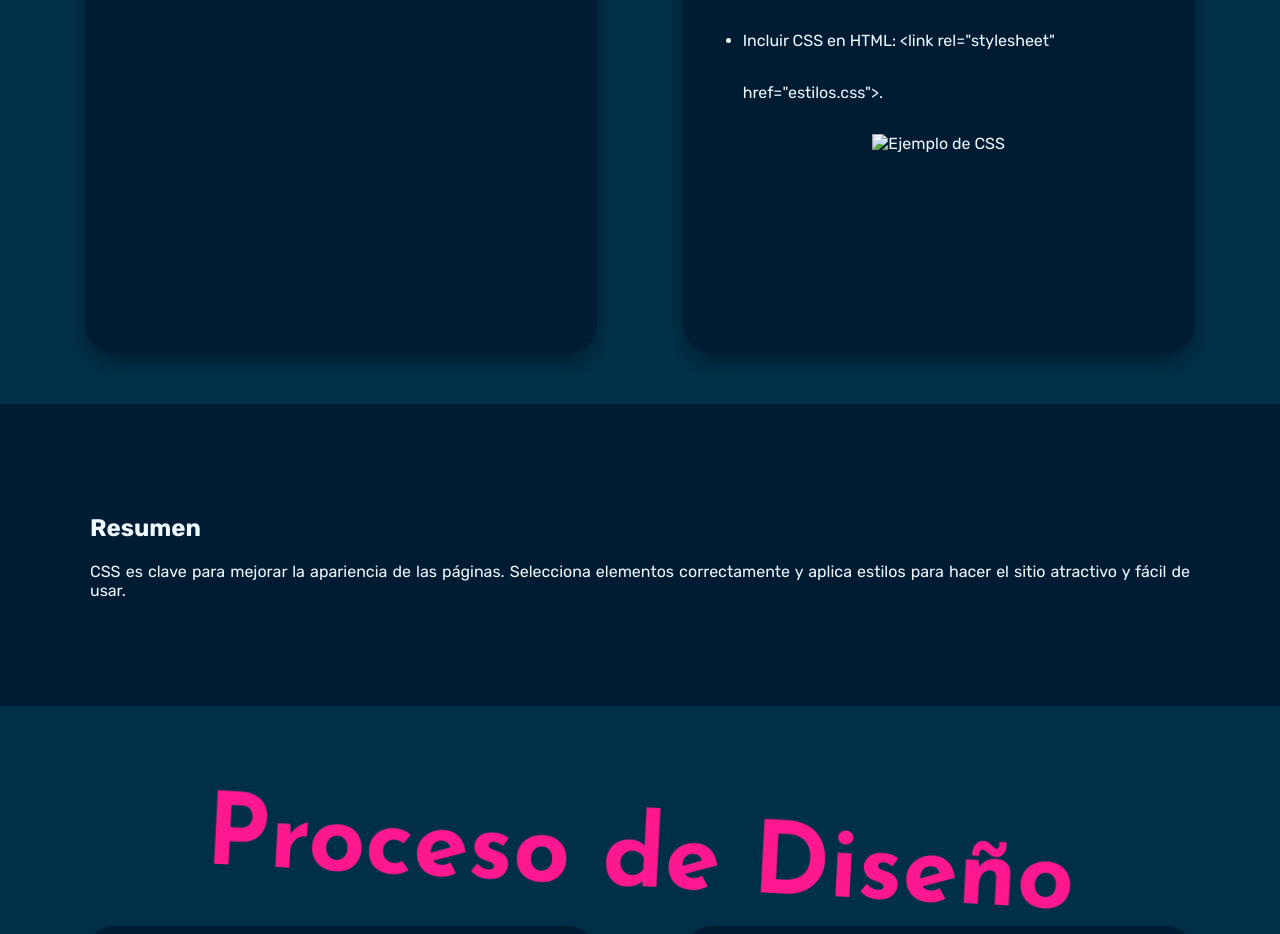
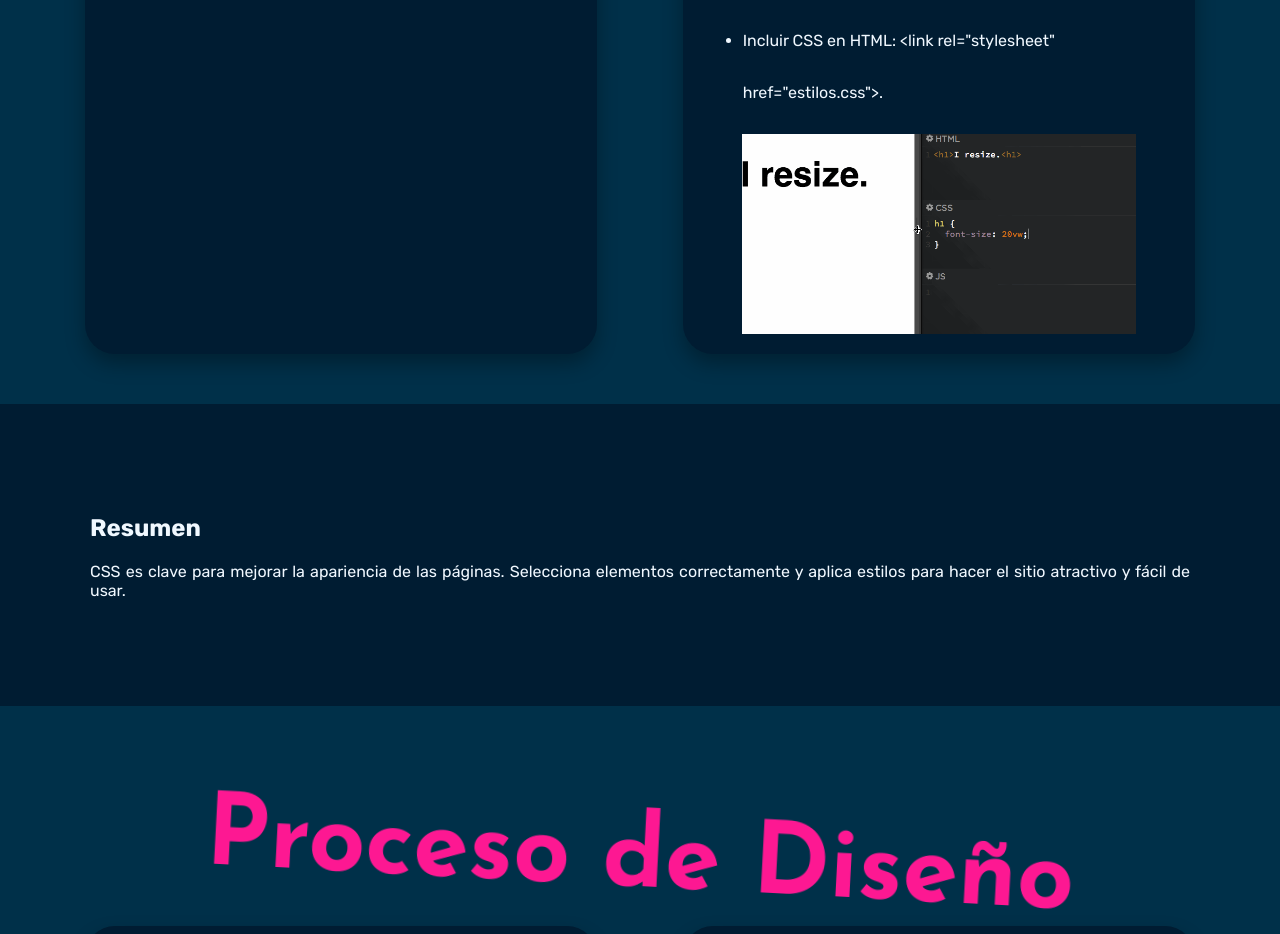
Before and after one commit to Ironicpanda45/BITACORA, a plain HTML site: page index.html in a window 1280 px wide. Shown: the part 5760-6694 px from the top of the page. Drawn offline with Linux system fonts and the light colour scheme.

Commit message:
Update index.html

```diff
--- a/index.html
+++ b/index.html
@@ -177,7 +177,7 @@
                     <li>Las hojas de estilo pueden estar en la misma página o ser archivos separados.</li>
                     <li>Incluir CSS en HTML: <code>&lt;link rel="stylesheet" href="estilos.css"&gt;</code>.</li>
                 </ul>
-                <img src="ejemplo-css.gif" alt="Ejemplo de CSS">
+                <img src="vw-resize.gif" alt="Ejemplo de CSS">
             </section>
         </div>
 
```
